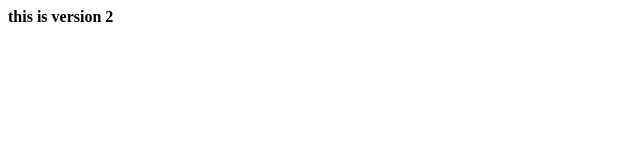
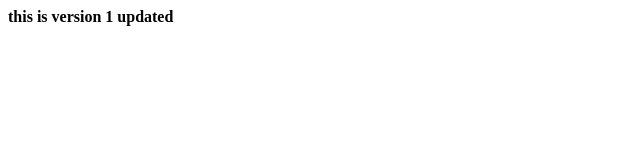
Before and after one commit to sarath7272/git-sample-6, a plain HTML site: page index.html in a window 1280 px wide. Shown: the full height of the page, 0-640 px from the left. Drawn offline with Linux system fonts and the light colour scheme.

Commit message:
version 1 updated

```diff
--- a/index.html
+++ b/index.html
@@ -1,3 +1,6 @@
 <b>
-    this is version 2
+    this is version 1
+    <strong>
+        updated
+    </strong>
 </b>
```
